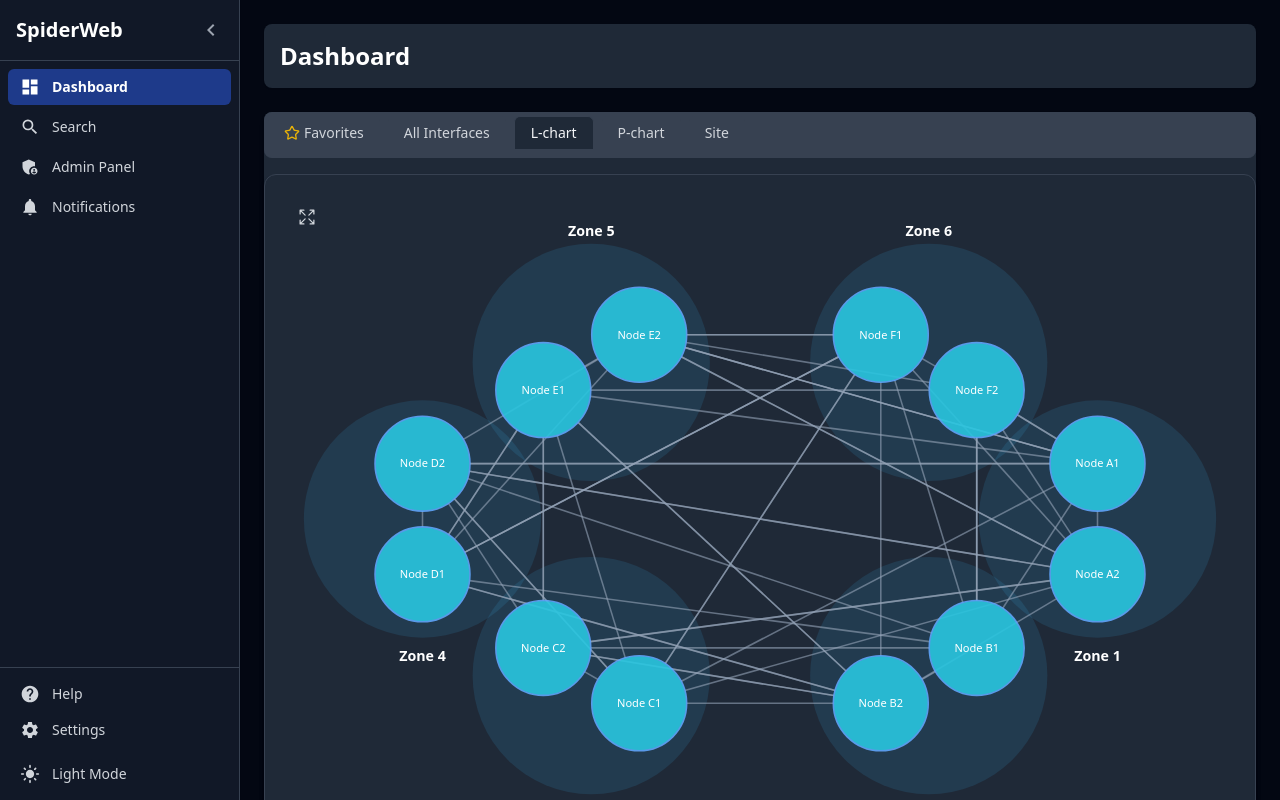
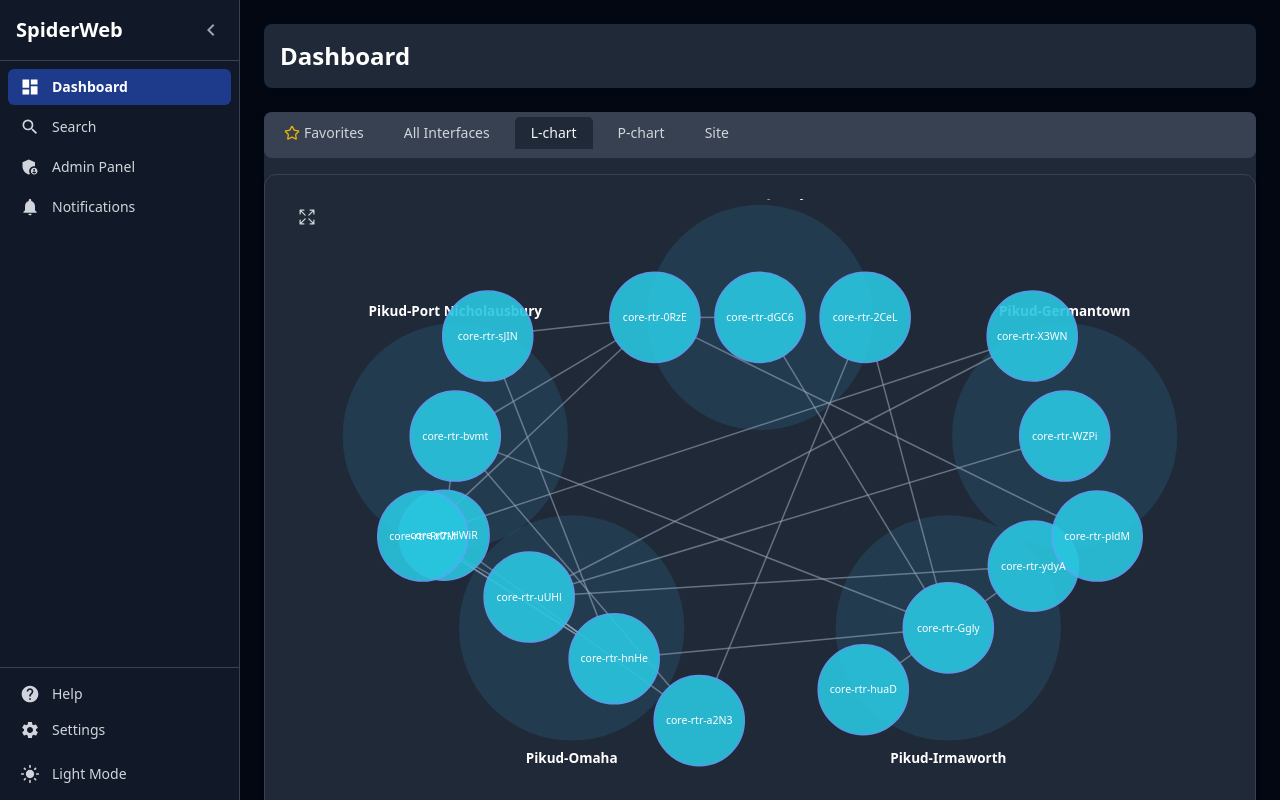
Before and after one commit to itaym2910/spiderweb.2, a React (Vite) app: page /l-chart in a window 1280 px wide. Built offline with nearby package versions, Linux system fonts and the light colour scheme.

Commit message:
apply api on network visualizer

```diff
--- a/src/components/NetworkVisualizerWrapper.jsx
+++ b/src/components/NetworkVisualizerWrapper.jsx
@@ -1,14 +1,60 @@
-import React, { useCallback, useState } from "react";
+import React, { useCallback, useState, useMemo } from "react";
 import { useNavigate } from "react-router-dom";
+import { useSelector } from "react-redux";
 import NetworkVisualizer from "./chart/NetworkVisualizer";
 import LinkDetailTabs from "./LinkDetailTabs";
 
-const NetworkVisualizerWrapper = ({ data, theme }) => {
+// Import selectors from your Redux slices
+import { selectAllPikudim } from "../redux/slices/corePikudimSlice";
+import { selectAllDevices } from "../redux/slices/devicesSlice";
+import { selectAllTenGigLinks } from "../redux/slices/tenGigLinksSlice";
+
+const NetworkVisualizerWrapper = ({ theme }) => {
+  // Removed `data` prop
   const navigate = useNavigate();
 
-  // --- State reverted to ONLY manage LINK tabs ---
+  // --- State for LINK tabs remains the same ---
   const [openLinkTabs, setOpenLinkTabs] = useState([]);
   const [activeLinkTabId, setActiveLinkTabId] = useState(null);
+
+  // --- Fetch raw data from Redux store ---
+  const pikudim = useSelector(selectAllPikudim);
+  const devices = useSelector(selectAllDevices);
+  const linksRaw = useSelector(selectAllTenGigLinks);
+
+  // --- Transform Redux data into the format D3 expects ---
+  // useMemo will prevent re-calculating this on every render
+  const graphData = useMemo(() => {
+    if (!pikudim.length || !devices.length) {
+      return { nodes: [], links: [] };
+    }
+
+    // Create a quick lookup map for Pikudim names
+    const pikudimMap = pikudim.reduce((acc, p) => {
+      acc[p.id] = p;
+      return acc;
+    }, {});
+
+    // 1. Transform devices into NODES
+    const transformedNodes = devices.map((device) => ({
+      id: device.hostname,
+      group: "node",
+      zone:
+        pikudimMap[device.core_pikudim_site_id]?.core_site_name ||
+        "Unknown Zone",
+    }));
+
+    // 2. Transform tenGigLinks into LINKS
+    const transformedLinks = linksRaw.map((link) => ({
+      id: link.id,
+      source: link.source,
+      target: link.target,
+      // Map the 'status' field to the 'category' field the visualizer expects
+      category: link.status,
+    }));
+
+    return { nodes: transformedNodes, links: transformedLinks };
+  }, [pikudim, devices, linksRaw]);
 
   const handleZoneClick = useCallback(
     (zoneId) => {
@@ -17,11 +63,9 @@ const NetworkVisualizerWrapper = ({ data, theme }) => {
     [navigate]
   );
 
-  // --- REVERTED handleNodeClick to navigate to the LinkTable page ---
   const handleNodeClick = useCallback(
     (nodeData) => {
       if (nodeData && nodeData.id && nodeData.zone) {
-        // This now navigates to the dedicated page for the node (e.g., LinkTable)
         navigate(`zone/${nodeData.zone}/node/${nodeData.id}`);
       } else {
         console.warn("Node data incomplete for navigation:", nodeData);
@@ -30,7 +74,6 @@ const NetworkVisualizerWrapper = ({ data, theme }) => {
     [navigate]
   );
 
-  // --- handleLinkClick remains the same, opening a tab ---
   const handleLinkClick = useCallback(
     (linkDetailPayload) => {
       const { id, sourceNode, targetNode } = linkDetailPayload;
@@ -40,7 +83,7 @@ const NetworkVisualizerWrapper = ({ data, theme }) => {
         const newTab = {
           id: id,
           title: `${sourceNode} - ${targetNode}`,
-          type: "link", // This is a link tab
+          type: "link",
           data: linkDetailPayload,
         };
         setOpenLinkTabs((prevTabs) => [...prevTabs, newTab]);
@@ -50,17 +93,16 @@ const NetworkVisualizerWrapper = ({ data, theme }) => {
     [openLinkTabs]
   );
 
-  // --- handleCloseTab updated to use link-specific state ---
   const handleCloseTab = useCallback(
     (tabIdToClose) => {
       setOpenLinkTabs((prevTabs) => {
         const remainingTabs = prevTabs.filter((tab) => tab.id !== tabIdToClose);
         if (activeLinkTabId === tabIdToClose) {
-          if (remainingTabs.length > 0) {
-            setActiveLinkTabId(remainingTabs[remainingTabs.length - 1].id);
-          } else {
-            setActiveLinkTabId(null);
-          }
+          setActiveLinkTabId(
+            remainingTabs.length > 0
+              ? remainingTabs[remainingTabs.length - 1].id
+              : null
+          );
         }
         return remainingTabs;
       });
@@ -70,7 +112,7 @@ const NetworkVisualizerWrapper = ({ data, theme }) => {
 
   return (
     <div className="w-full h-full flex flex-col">
-      {/* 1. Link Detail Tabs (now only shows link tabs) */}
+      {/* 1. Link Detail Tabs */}
       {openLinkTabs.length > 0 && (
         <div className="flex-shrink-0">
           <LinkDetailTabs
@@ -79,19 +121,18 @@ const NetworkVisualizerWrapper = ({ data, theme }) => {
             onSetActiveTab={setActiveLinkTabId}
             onCloseTab={handleCloseTab}
             theme={theme}
-            // onNavigateToSite is no longer needed here
           />
         </div>
       )}
 
-      {/* 2. Network Visualizer */}
+      {/* 2. Network Visualizer (passing transformed data) */}
       <div className="flex-grow relative">
         <NetworkVisualizer
-          data={data}
+          data={graphData} // Pass the transformed graphData
           theme={theme}
           onZoneClick={handleZoneClick}
           onLinkClick={handleLinkClick}
-          onNodeClick={handleNodeClick} // This now correctly triggers navigation
+          onNodeClick={handleNodeClick}
         />
       </div>
     </div>
--- a/src/redux/dummyData.jsx
+++ b/src/redux/dummyData.jsx
@@ -23,6 +23,7 @@ const createCoreDevice = (pikudim) => ({
   timestamp: faker.date.recent().toISOString(),
 });
 
+// ... (createSite and createInterfaceInfo remain unchanged) ...
 const createSite = (device) => ({
   id: faker.number.int({ min: 10000, max: 99999 }),
   interface_id: faker.number.int({ min: 1, max: 48 }),
@@ -57,17 +58,26 @@ const createInterfaceInfo = (deviceId) => ({
   timestamp: faker.date.recent().toISOString(),
 });
 
-const createTenGigLink = () => ({
-  id: `link-10g-${faker.string.alphanumeric(8)}`,
-  // FIX: Replaced stateAbbr() with state({ abbreviated: true })
-  source: `core-rtr-${faker.location.state({ abbreviated: true })}`,
-  target: `dist-sw-${faker.string.alphanumeric(4)}`,
-  ip: faker.internet.ip(),
-  // The endpoint name implies 10G, so we'll make the data match that.
-  bandwidth: faker.helpers.arrayElement(["10Gbps", "40Gbps"]),
-  // Use a more descriptive status for the UI
-  status: faker.helpers.arrayElement(["active", "inactive", "error"]),
-});
+// MODIFIED: This function now accepts the list of devices to create valid links
+const createTenGigLink = (allDevices) => {
+  // Pick two different random devices
+  let sourceDevice, targetDevice;
+  do {
+    sourceDevice = faker.helpers.arrayElement(allDevices);
+    targetDevice = faker.helpers.arrayElement(allDevices);
+  } while (sourceDevice.id === targetDevice.id);
+
+  return {
+    id: `link-10g-${faker.string.alphanumeric(8)}`,
+    // Use the hostnames from the actual devices
+    source: sourceDevice.hostname,
+    target: targetDevice.hostname,
+    ip: faker.internet.ip(),
+    bandwidth: faker.helpers.arrayElement(["10Gbps", "40Gbps"]),
+    // Map the status to the categories the visualizer expects ('up', 'down', 'issue')
+    status: faker.helpers.arrayElement(["up", "down", "issue"]),
+  };
+};
 
 // --- Main Export Function ---
 
@@ -82,7 +92,6 @@ export const generateAllDummyData = () => {
     createItems(createSite, faker.number.int({ min: 5, max: 10 }), device)
   );
 
-  // A map of deviceId to its list of interfaces
   const deviceInfo = coreDevices.reduce((acc, device) => {
     acc[device.id] = createItems(
       createInterfaceInfo,
@@ -92,7 +101,8 @@ export const generateAllDummyData = () => {
     return acc;
   }, {});
 
-  const tenGigLinks = createItems(createTenGigLink, 25);
+  // MODIFIED: Pass the generated coreDevices to the link creator
+  const tenGigLinks = createItems(createTenGigLink, 25, coreDevices);
 
   const netTypes = [
     { id: 1, name: "L-Chart Network" },
--- /dev/null
+++ b/src/redux/initialData.jsx
@@ -0,0 +1,4 @@
+import { generateAllDummyData } from "./dummyData";
+
+// Generate the data ONCE and export it.
+export const initialData = generateAllDummyData();
--- a/src/redux/slices/corePikudimSlice.jsx
+++ b/src/redux/slices/corePikudimSlice.jsx
@@ -1,9 +1,9 @@
-// src/redux/slices/corePikudimSlice.js
+import { createSlice } from "@reduxjs/toolkit";
+// Import from the new central file
+import { initialData } from "../initialData";
 
-import { createSlice } from "@reduxjs/toolkit";
-import { generateAllDummyData } from "../dummyData";
-
-const { corePikudim } = generateAllDummyData();
+// Use the pre-generated data
+const { corePikudim } = initialData;
 
 const corePikudimSlice = createSlice({
   name: "corePikudim",
@@ -11,6 +11,7 @@ const corePikudimSlice = createSlice({
     items: corePikudim,
     status: "idle",
   },
+  // ... rest of the slice is unchanged
   reducers: {
     addCorePikudim: (state, action) => {
       state.items.push(action.payload);
@@ -22,10 +23,7 @@ const corePikudimSlice = createSlice({
 });
 
 export const { addCorePikudim, deleteCorePikudim } = corePikudimSlice.actions;
-
 export const selectAllPikudim = (state) => state.corePikudim.items;
-
 export const selectPikudimById = (state, pikudimId) =>
   state.corePikudim.items.find((p) => p.id === pikudimId);
-
 export default corePikudimSlice.reducer;
--- a/src/redux/slices/devicesSlice.jsx
+++ b/src/redux/slices/devicesSlice.jsx
@@ -1,32 +1,25 @@
 import { createSlice } from "@reduxjs/toolkit";
-import { generateAllDummyData } from "../dummyData";
+// Import from the new central file
+import { initialData } from "../initialData";
 
-const { coreDevices, deviceInfo } = generateAllDummyData();
+// Use the pre-generated data
+const { coreDevices, deviceInfo } = initialData;
 
 const devicesSlice = createSlice({
   name: "devices",
   initialState: {
     items: coreDevices,
-    deviceInfo: deviceInfo, // Store detailed interface info here
+    deviceInfo: deviceInfo,
     status: "idle",
   },
+  // ... rest of the slice is unchanged
   reducers: {
-    addCoreDevice: (state, action) => {
-      state.items.push(action.payload);
-    },
-    deleteDevice: (state, action) => {
-      state.items = state.items.filter((item) => item.id !== action.payload);
-      delete state.deviceInfo[action.payload]; // Also remove its detailed info
-    },
-    // This simulates the refresh action
-    refreshInterfacesForDevice: (state, action) => {
-      const deviceId = action.payload;
-      // In a real app, you'd fetch. Here, we can just log it.
-      console.log(`Simulating refresh for device: ${deviceId}`);
-    },
+    // ...
   },
 });
 
 export const { addCoreDevice, deleteDevice, refreshInterfacesForDevice } =
   devicesSlice.actions;
+export const selectAllDevices = (state) => state.devices.items;
+export const selectDeviceInfo = (state) => state.devices.deviceInfo;
 export default devicesSlice.reducer;
--- a/src/redux/slices/tenGigLinksSlice.jsx
+++ b/src/redux/slices/tenGigLinksSlice.jsx
@@ -1,7 +1,9 @@
 import { createSlice } from "@reduxjs/toolkit";
-import { generateAllDummyData } from "../dummyData";
+// Import from the new central file
+import { initialData } from "../initialData";
 
-const { tenGigLinks } = generateAllDummyData();
+// Use the pre-generated data
+const { tenGigLinks } = initialData;
 
 const tenGigLinksSlice = createSlice({
   name: "tenGigLinks",
@@ -10,29 +12,13 @@ const tenGigLinksSlice = createSlice({
     status: "idle",
     error: null,
   },
+  // ... rest of the slice is unchanged
   reducers: {
-    // Optional: Add reducers for future actions if needed
-    addTenGigLink: (state, action) => {
-      state.items.push(action.payload);
-    },
-    deleteTenGigLink: (state, action) => {
-      state.items = state.items.filter((link) => link.id !== action.payload);
-    },
-    updateTenGigLink: (state, action) => {
-      const index = state.items.findIndex(
-        (link) => link.id === action.payload.id
-      );
-      if (index !== -1) {
-        state.items[index] = { ...state.items[index], ...action.payload };
-      }
-    },
+    // ...
   },
 });
 
 export const { addTenGigLink, deleteTenGigLink, updateTenGigLink } =
   tenGigLinksSlice.actions;
-
-// Selector to get all links from the state
 export const selectAllTenGigLinks = (state) => state.tenGigLinks.items;
-
 export default tenGigLinksSlice.reducer;
```
Also changed, not shown: src/components/chart/NetworkVisualizer.jsx (+11 -11 lines).
